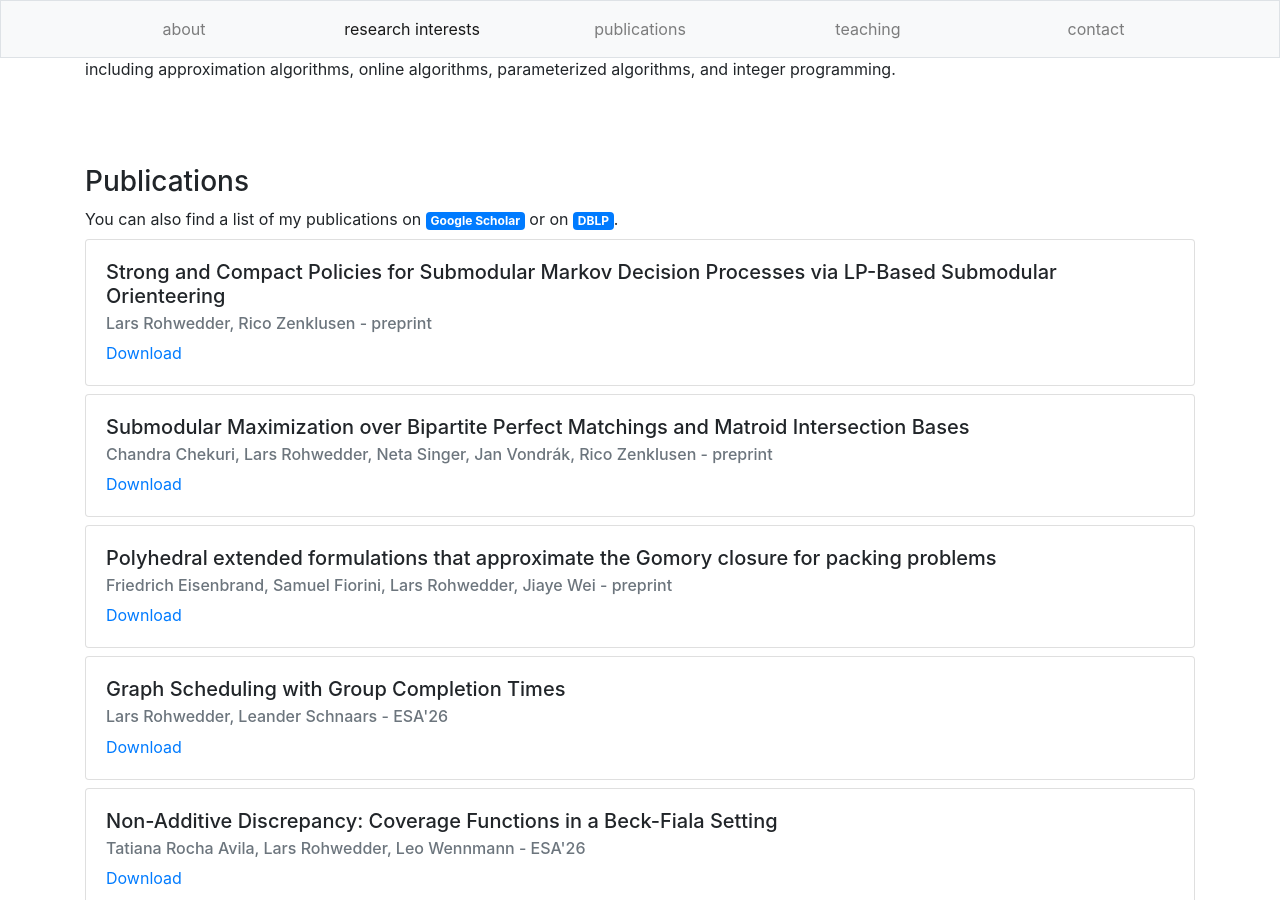
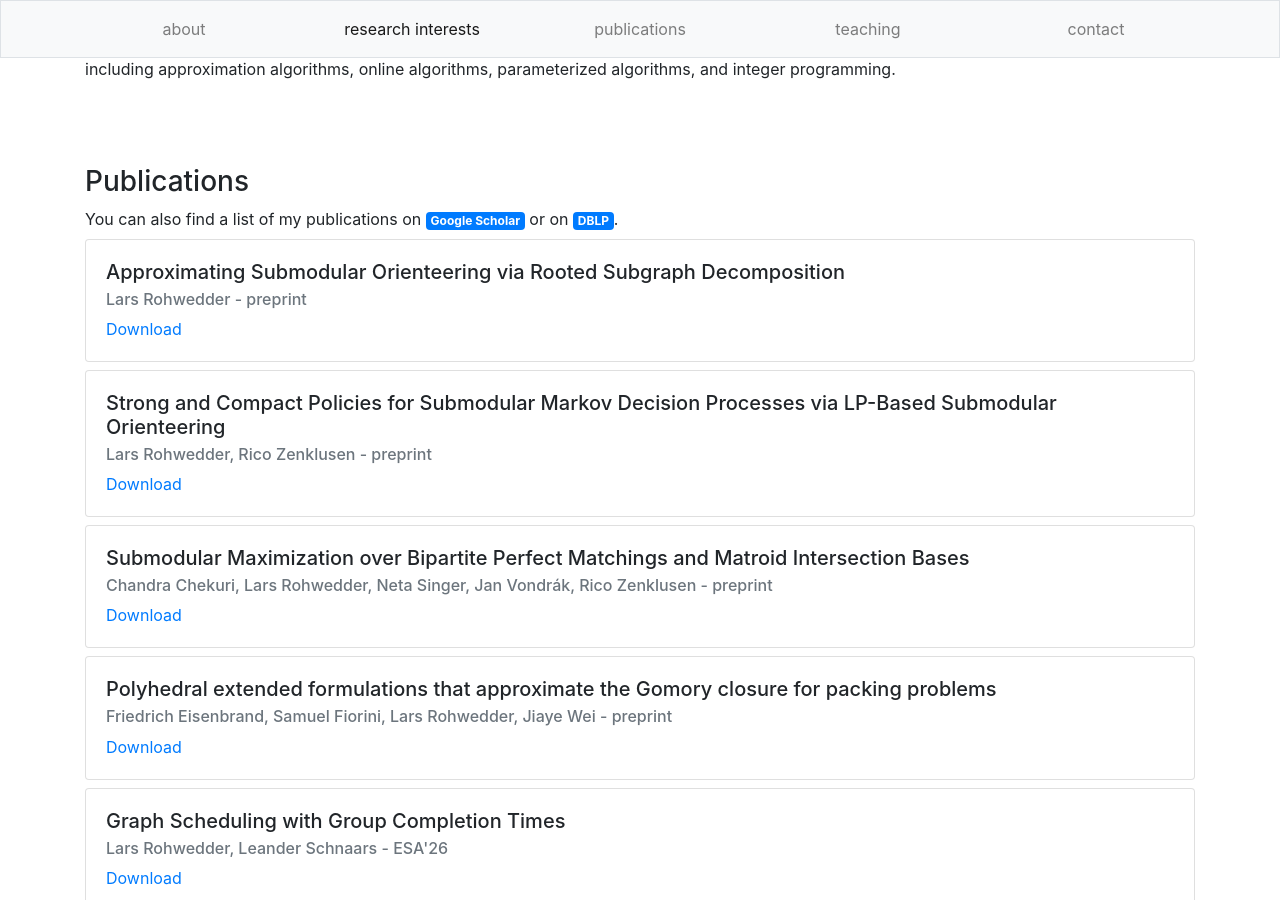
Before and after one commit to larsrohwedder/larsrohwedder.github.io, a Jekyll site: the page built from index.html, in a window 1280 px wide and 900 px high, scrolled down 3417 px. Built offline with Jekyll 4.4.1, drawn with Linux system fonts in a browser that asks for light colours.

Commit message:
Update publications.yml

```diff
--- a/_data/publications.yml
+++ b/_data/publications.yml
@@ -1,3 +1,8 @@
+
+- authors: "Lars Rohwedder"
+  title: "Approximating Submodular Orienteering via Rooted Subgraph Decomposition"
+  conference: "preprint"
+  preprint: "https://arxiv.org/abs/2611.03212"
 
 - authors: "Lars Rohwedder, Rico Zenklusen"
   title: "Strong and Compact Policies for Submodular Markov Decision Processes via LP-Based Submodular Orienteering"
```
